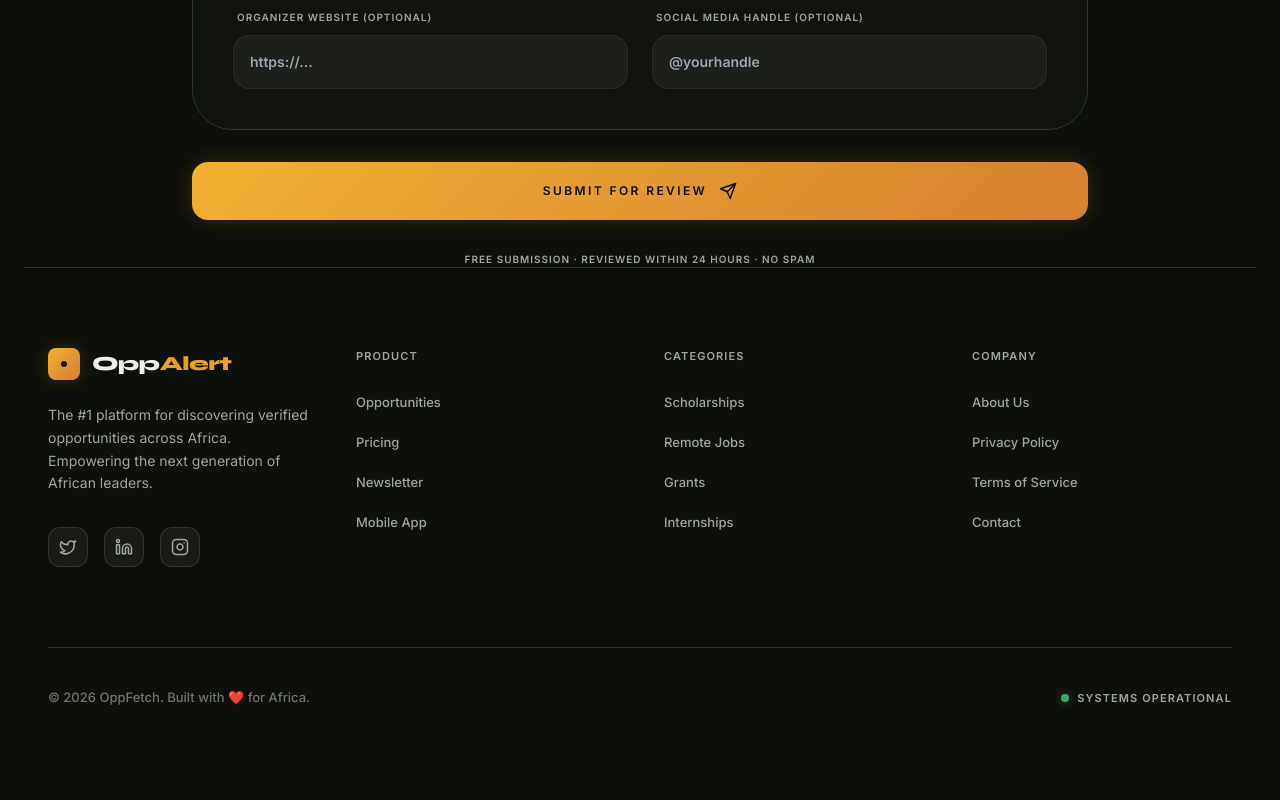
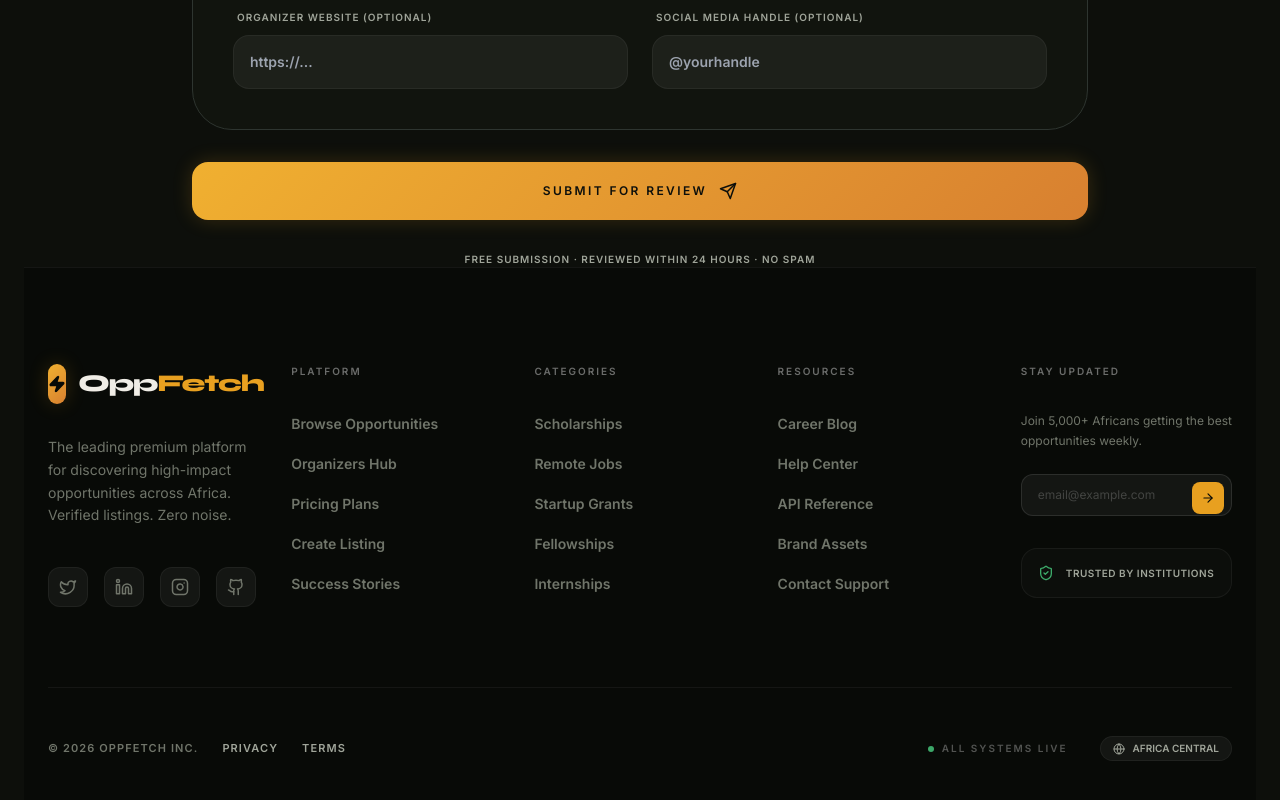
Before and after one commit to raymondraremond/oppalert, a Next.js app in the folder oppalert/: page /post-listing in a window 1280 px wide. Shown: the part 1868-2668 px from the top of the page. Built offline with nearby package versions, Linux system fonts and the light colour scheme.

Commit message:
feat: implement premium 5-column footer and complete OppFetch rebranding sweep

```diff
--- a/oppalert/app/layout.tsx
+++ b/oppalert/app/layout.tsx
@@ -2,6 +2,7 @@ import type { Metadata } from 'next'
 import { Syne, Inter } from 'next/font/google'
 import './globals.css'
 import Navbar from '@/components/Navbar'
+import Footer from '@/components/Footer'
 import { NextAuthProvider } from '@/components/providers'
 import { ThemeProvider } from '@/components/theme-provider'
 
@@ -49,7 +50,7 @@ export default function RootLayout({
 }) {
   return (
     <html lang="en" className={`${syne.variable} ${inter.variable}`} suppressHydrationWarning>
-      <body className="bg-bg text-primary">
+      <body className="bg-bg text-primary min-h-screen flex flex-col">
         <ThemeProvider
           attribute="data-theme"
           defaultTheme="dark"
@@ -58,7 +59,8 @@ export default function RootLayout({
         >
           <NextAuthProvider>
             <Navbar />
-            <main>{children}</main>
+            <main className="flex-grow">{children}</main>
+            <Footer />
           </NextAuthProvider>
         </ThemeProvider>
       </body>
--- a/oppalert/components/Footer.tsx
+++ b/oppalert/components/Footer.tsx
@@ -1,92 +1,162 @@
 'use client'
+import { useState } from 'react'
 import Link from 'next/link'
-import { Twitter, Linkedin, Instagram } from 'lucide-react'
+import { Twitter, Linkedin, Instagram, Github, Mail, ArrowRight, ShieldCheck, Globe, Zap } from 'lucide-react'
 
 export default function Footer() {
+  const [email, setEmail] = useState('')
+  const [subscribed, setSubscribed] = useState(false)
+
+  const handleSubscribe = (e: React.FormEvent) => {
+    e.preventDefault()
+    if (email) {
+      setSubscribed(true)
+      setTimeout(() => {
+        setSubscribed(false)
+        setEmail('')
+      }, 3000)
+    }
+  }
+
   return (
-    <footer className="mt-auto border-t bg-bg" style={{borderColor: 'var(--border)'}}>
-      <div className="max-w-7xl mx-auto px-6 py-20">
-        <div className="grid grid-cols-2 lg:grid-cols-4 gap-12 mb-20">
-          <div className="col-span-2 lg:col-span-1 flex flex-col items-center lg:items-start text-center lg:text-left">
-            <Link href="/" className="flex items-center justify-center lg:justify-start gap-3 mb-6">
-              <div className="w-8 h-8 rounded-lg bg-amber-gradient shadow-glow-amber flex items-center justify-center">
-                 <span className="w-1.5 h-1.5 rounded-full bg-bg" />
+    <footer className="bg-[#080A07] border-t border-white/5 pt-24 pb-12 relative overflow-hidden">
+      {/* Background Glows */}
+      <div className="absolute top-0 left-1/4 w-96 h-96 bg-amber/5 blur-[120px] rounded-full -z-10" />
+      <div className="absolute bottom-0 right-1/4 w-64 h-64 bg-emerald/5 blur-[100px] rounded-full -z-10" />
+
+      <div className="max-w-7xl mx-auto px-6">
+        <div className="grid grid-cols-2 md:grid-cols-3 lg:grid-cols-5 gap-12 lg:gap-8 mb-20">
+
+          {/* Column 1: Brand */}
+          <div className="col-span-2 md:col-span-3 lg:col-span-1">
+            <Link href="/" className="flex items-center gap-3 mb-8 group">
+              <div className="w-10 h-10 rounded-xl bg-amber-gradient shadow-glow-amber flex items-center justify-center group-hover:scale-110 transition-transform duration-500">
+                 <Zap size={18} className="text-[#080A07] fill-current" />
               </div>
-              <div className="font-syne text-xl font-extrabold tracking-tight">
-                Opp<span className="text-amber">Alert</span>
+              <div className="font-syne text-2xl font-black tracking-tighter">
+                Opp<span className="text-amber">Fetch</span>
               </div>
             </Link>
-            <p className="text-sm text-muted leading-relaxed mb-8 max-w-sm">
-              The #1 platform for discovering verified opportunities across Africa.
-              Empowering the next generation of African leaders.
+            <p className="text-sm text-subtle leading-relaxed mb-10 max-w-[240px]">
+              The leading premium platform for discovering high-impact opportunities across Africa. Verified listings. Zero noise.
             </p>
-            <div className="flex justify-center lg:justify-start gap-4">
+            <div className="flex gap-4">
               {[
                 { icon: Twitter, href: '#' },
                 { icon: Linkedin, href: '#' },
-                { icon: Instagram, href: '#' }
+                { icon: Instagram, href: '#' },
+                { icon: Github, href: '#' }
               ].map((Social, idx) => (
-                <a key={idx} href={Social.href} className="w-10 h-10 rounded-xl icon-box flex items-center justify-center text-muted hover:text-amber transition-all duration-300 hover:-translate-y-1">
+                <a key={idx} href={Social.href} className="w-10 h-10 rounded-xl bg-white/5 border border-white/5 flex items-center justify-center text-subtle hover:text-amber hover:border-amber/50 transition-all duration-300">
                   <Social.icon size={18} />
                 </a>
               ))}
             </div>
           </div>
 
-          {[
-            {
-              title: 'Product',
-              links: [
-                { label: 'Opportunities', href: '/opportunities' },
-                { label: 'Pricing', href: '/pricing' },
-                { label: 'Newsletter', href: '/#newsletter' },
-                { label: 'Mobile App', href: '#' }
-              ]
-            },
-            {
-              title: 'Categories',
-              links: [
+          {/* Column 2: Platform */}
+          <div>
+            <h4 className="text-[10px] font-black uppercase tracking-[0.2em] text-white/40 mb-8">Platform</h4>
+            <ul className="space-y-4">
+              {[
+                { label: 'Browse Opportunities', href: '/opportunities' },
+                { label: 'Organizers Hub', href: '/organizer' },
+                { label: 'Pricing Plans', href: '/pricing' },
+                { label: 'Create Listing', href: '/organizer/create' },
+                { label: 'Success Stories', href: '#' }
+              ].map((link) => (
+                <li key={link.label}>
+                  <Link href={link.href} className="text-sm text-subtle hover:text-amber transition-colors font-semibold">
+                    {link.label}
+                  </Link>
+                </li>
+              ))}
+            </ul>
+          </div>
+
+          {/* Column 3: Categories */}
+          <div>
+            <h4 className="text-[10px] font-black uppercase tracking-[0.2em] text-white/40 mb-8">Categories</h4>
+            <ul className="space-y-4">
+              {[
                 { label: 'Scholarships', href: '/opportunities?cat=scholarship' },
                 { label: 'Remote Jobs', href: '/opportunities?cat=job' },
-                { label: 'Grants', href: '/opportunities?cat=grant' },
+                { label: 'Startup Grants', href: '/opportunities?cat=grant' },
+                { label: 'Fellowships', href: '/opportunities?cat=fellowship' },
                 { label: 'Internships', href: '/opportunities?cat=internship' }
-              ]
-            },
-            {
-              title: 'Company',
-              links: [
-                { label: 'About Us', href: '/about' },
-                { label: 'Privacy Policy', href: '/privacy' },
-                { label: 'Terms of Service', href: '/terms' },
-                { label: 'Contact', href: '/contact' }
-              ]
-            }
-          ].map((section) => (
-            <div key={section.title} className="flex flex-col items-center lg:items-start text-center lg:text-left">
-              <h4 className="text-[11px] font-extrabold uppercase tracking-widest text-muted mb-6">
-                {section.title}
-              </h4>
-              <ul className="space-y-4">
-                {section.links.map((link) => (
-                  <li key={link.label}>
-                    <Link href={link.href} className="text-[13px] text-muted hover:text-amber transition-colors font-medium">
-                      {link.label}
-                    </Link>
-                  </li>
-                ))}
-              </ul>
+              ].map((link) => (
+                <li key={link.label}>
+                  <Link href={link.href} className="text-sm text-subtle hover:text-amber transition-colors font-semibold">
+                    {link.label}
+                  </Link>
+                </li>
+              ))}
+            </ul>
+          </div>
+
+          {/* Column 4: Resources */}
+          <div>
+            <h4 className="text-[10px] font-black uppercase tracking-[0.2em] text-white/40 mb-8">Resources</h4>
+            <ul className="space-y-4">
+              {[
+                { label: 'Career Blog', href: '#' },
+                { label: 'Help Center', href: '#' },
+                { label: 'API Reference', href: '#' },
+                { label: 'Brand Assets', href: '#' },
+                { label: 'Contact Support', href: '/contact' }
+              ].map((link) => (
+                <li key={link.label}>
+                  <Link href={link.href} className="text-sm text-subtle hover:text-amber transition-colors font-semibold">
+                    {link.label}
+                  </Link>
+                </li>
+              ))}
+            </ul>
+          </div>
+
+          {/* Column 5: Newsletter */}
+          <div className="col-span-2 md:col-span-1 lg:col-span-1">
+            <h4 className="text-[10px] font-black uppercase tracking-[0.2em] text-white/40 mb-8">Stay Updated</h4>
+            <p className="text-xs text-subtle mb-6 leading-relaxed">Join 5,000+ Africans getting the best opportunities weekly.</p>
+            <form onSubmit={handleSubscribe} className="relative">
+              <input
+                type="email"
+                placeholder="email@example.com"
+                required
+                className="w-full bg-white/5 border border-white/10 rounded-xl px-4 py-3 text-xs focus:border-amber/50 outline-none transition-all placeholder:text-white/20"
+                value={email}
+                onChange={(e) => setEmail(e.target.value)}
+              />
+              <button type="submit" className="absolute right-2 top-2 w-8 h-8 rounded-lg bg-amber flex items-center justify-center text-[#080A07] hover:scale-105 active:scale-95 transition-all">
+                {subscribed ? <Zap size={14} className="animate-pulse" /> : <ArrowRight size={14} />}
+              </button>
+            </form>
+            {subscribed && <p className="text-[10px] text-emerald font-bold mt-2 animate-fade-up">Success! Check your inbox.</p>}
+            <div className="mt-8 p-4 bg-white/[0.02] border border-white/5 rounded-2xl">
+               <div className="flex items-center gap-3">
+                  <ShieldCheck size={16} className="text-emerald" />
+                  <span className="text-[10px] font-bold text-muted uppercase tracking-wider">Trusted by Institutions</span>
+               </div>
             </div>
-          ))}
+          </div>
         </div>
 
-        <div className="pt-10 border-t flex flex-col md:flex-row justify-between items-center gap-6" style={{borderColor: 'var(--border)'}}>
-          <div className="text-[13px] text-subtle font-medium">
-            © {new Date().getFullYear()} OppFetch. Built with ❤️ for Africa.
+        {/* Bottom Bar */}
+        <div className="pt-12 border-t border-white/5 flex flex-col md:flex-row justify-between items-center gap-8">
+          <div className="flex items-center gap-6">
+             <span className="text-[11px] font-bold text-subtle uppercase tracking-widest">© {new Date().getFullYear()} OppFetch Inc.</span>
+             <Link href="/privacy" className="text-[11px] font-bold text-muted hover:text-white uppercase tracking-widest transition-colors">Privacy</Link>
+             <Link href="/terms" className="text-[11px] font-bold text-muted hover:text-white uppercase tracking-widest transition-colors">Terms</Link>
           </div>
-          <div className="flex gap-8 items-center">
+
+          <div className="flex items-center gap-8">
             <div className="flex items-center gap-2">
-               <div className="w-2 h-2 rounded-full bg-emerald shadow-[0_0_10px_rgba(61,170,106,0.6)]" />
-               <span className="text-[11px] font-bold text-muted uppercase tracking-widest">Systems Operational</span>
+               <div className="w-1.5 h-1.5 rounded-full bg-emerald animate-pulse" />
+               <span className="text-[10px] font-black text-white/30 uppercase tracking-[0.2em]">All Systems Live</span>
+            </div>
+            <div className="flex items-center gap-2 px-3 py-1 bg-white/5 rounded-full border border-white/5">
+                <Globe size={12} className="text-muted" />
+                <span className="text-[10px] font-bold text-muted uppercase">Africa Central</span>
             </div>
           </div>
         </div>
--- a/oppalert/components/Navbar.tsx
+++ b/oppalert/components/Navbar.tsx
@@ -117,7 +117,7 @@ export default function Navbar() {
               fontWeight: 800, fontSize: 14, color: '#090A07', fontFamily: 'Syne, sans-serif',
             }}>O</div>
             <span style={{ fontFamily: 'Syne, sans-serif', fontSize: 18, fontWeight: 800, color: 'var(--primary)' }}>
-              Opp<span style={{ color: 'var(--amber)' }}>Alert</span>
+              Opp<span style={{ color: 'var(--amber)' }}>Fetch</span>
             </span>
           </div>
         </Link>
```
Also changed, not shown: 1 other file (tests, documents, lock files or other folders).
